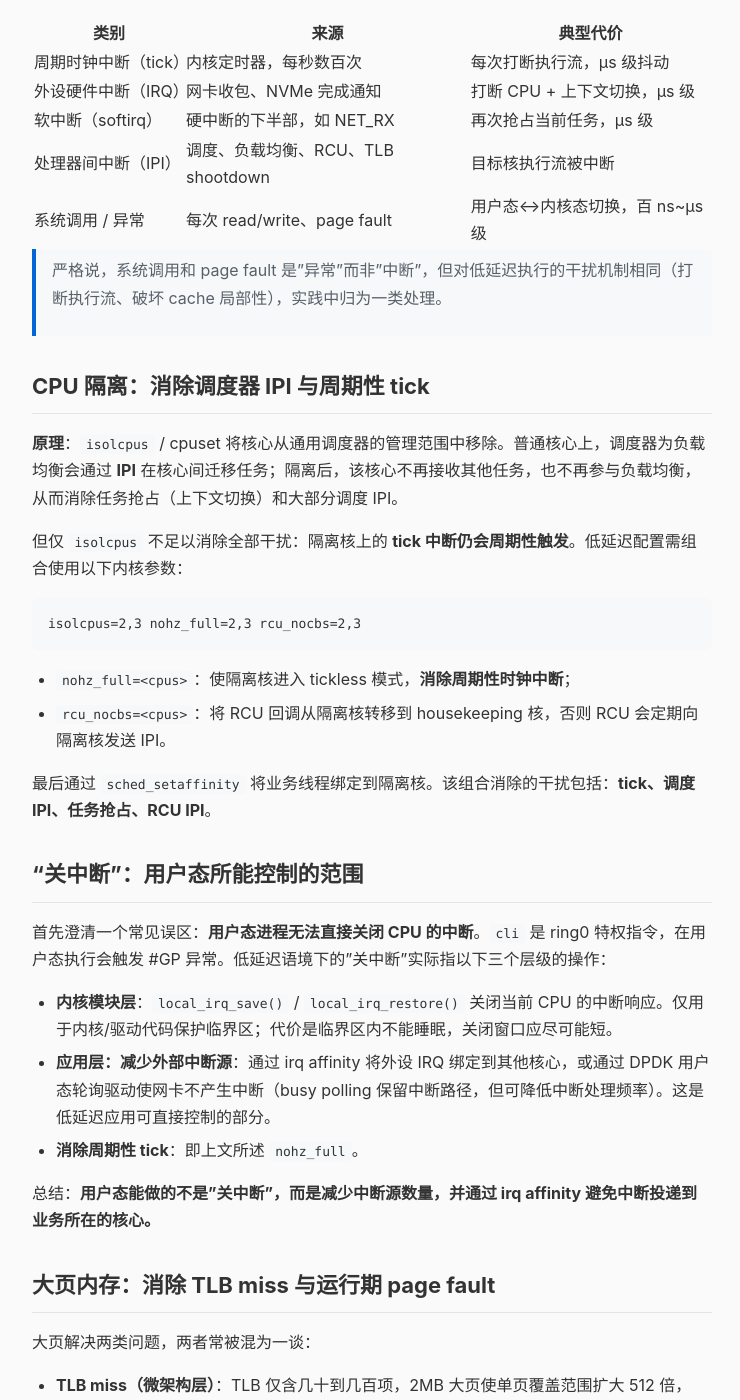
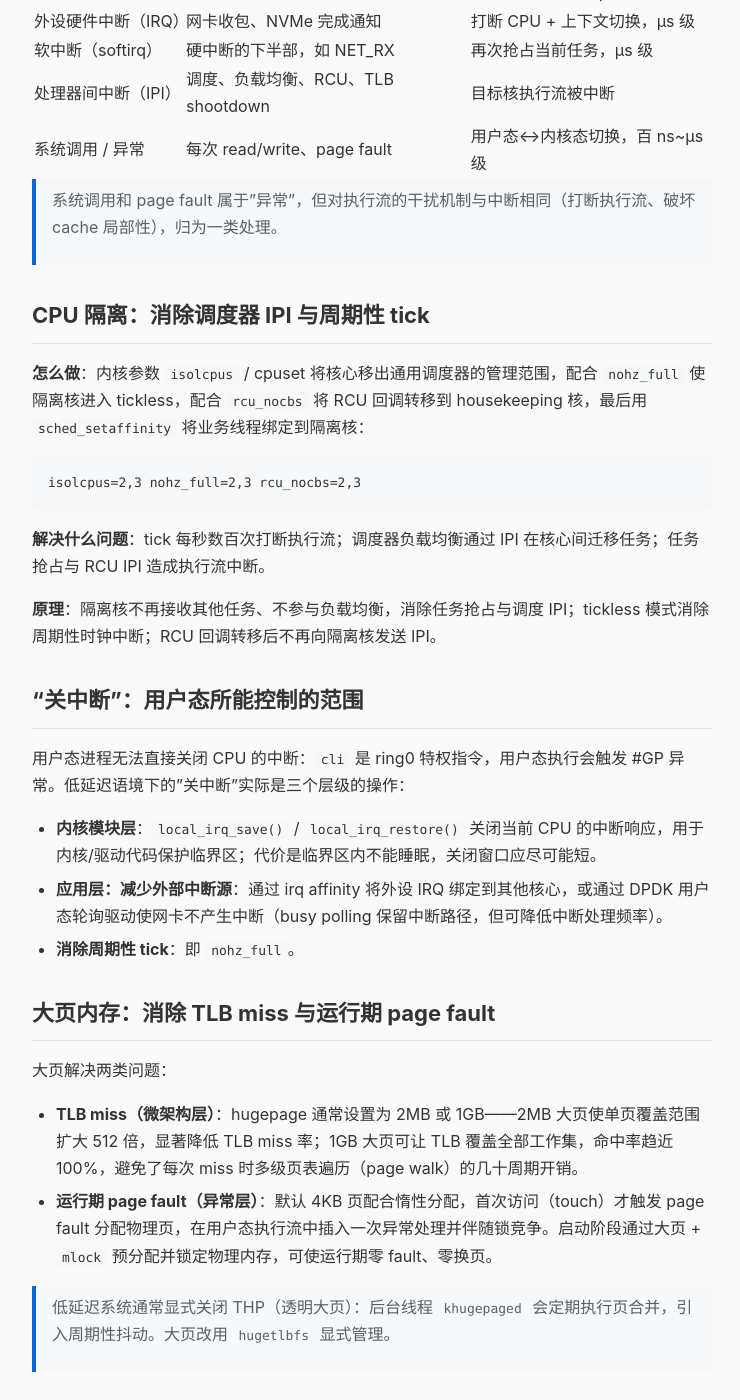
Before and after one commit to 4thcalabash/qd-knowledge, a Jekyll site: the page built from _posts/2026-07-31-cpu-interrupt-optimization-low-latency.md, in a window 1280 px wide and 1400 px high, scrolled down 814 px. Shown: the whole window, without its empty margins (268-1008 px from the left). Built offline with Jekyll 4.4.1, drawn with Linux system fonts in a browser that asks for light colours; some of the changed text lies outside the part shown.

Commit message:
修订博文：精简结构、去除误区表述，浓缩 TLB miss 说明

````diff
--- a/_posts/2026-07-31-cpu-interrupt-optimization-low-latency.md
+++ b/_posts/2026-07-31-cpu-interrupt-optimization-low-latency.md
@@ -5,14 +5,12 @@ model: DeepSeek-V4-Flash-0731
 tool: Kimi Code CLI
 ---
 
-在微秒级延迟预算下，主要性能损耗往往并非来自指令执行本身，而是中断与异常对执行流的打断：时钟中断、硬件中断、软中断、处理器间中断、系统调用。每次中断处理都伴随上下文切换、cache 局部性破坏与流水线清空。本文梳理与中断相关的 CPU 优化手段——CPU 隔离、关中断、大页内存、内核旁路——以及它们各自针对的中断类型。
+在微秒级延迟预算下，延迟主要来自中断与异常对执行流的打断。本文介绍四种针对中断的 CPU 优化手段——CPU 隔离、关中断、大页内存、内核旁路——各自的实现方式、解决的问题与原理。
 
 - 目录
 {:toc}
 
 ## 中断的分类
-
-不同手段针对的中断类型不同，先建立分类以便对照：
 
 | 类别 | 来源 | 典型代价 |
 |------|------|----------|
@@ -22,41 +20,36 @@ tool: Kimi Code CLI
 | 处理器间中断（IPI） | 调度、负载均衡、RCU、TLB shootdown | 目标核执行流被中断 |
 | 系统调用 / 异常 | 每次 read/write、page fault | 用户态↔内核态切换，百 ns~μs 级 |
 
-> 严格说，系统调用和 page fault 是"异常"而非"中断"，但对低延迟执行的干扰机制相同（打断执行流、破坏 cache 局部性），实践中归为一类处理。
+> 系统调用和 page fault 属于"异常"，但对执行流的干扰机制与中断相同（打断执行流、破坏 cache 局部性），归为一类处理。
 
 ## CPU 隔离：消除调度器 IPI 与周期性 tick
 
-**原理**：`isolcpus` / cpuset 将核心从通用调度器的管理范围中移除。普通核心上，调度器为负载均衡会通过 **IPI** 在核心间迁移任务；隔离后，该核心不再接收其他任务，也不再参与负载均衡，从而消除任务抢占（上下文切换）和大部分调度 IPI。
-
-但仅 `isolcpus` 不足以消除全部干扰：隔离核上的 **tick 中断仍会周期性触发**。低延迟配置需组合使用以下内核参数：
+**怎么做**：内核参数 `isolcpus` / cpuset 将核心移出通用调度器的管理范围，配合 `nohz_full` 使隔离核进入 tickless，配合 `rcu_nocbs` 将 RCU 回调转移到 housekeeping 核，最后用 `sched_setaffinity` 将业务线程绑定到隔离核：
 
 ```
 isolcpus=2,3 nohz_full=2,3 rcu_nocbs=2,3
 ```
 
-- `nohz_full=<cpus>`：使隔离核进入 tickless 模式，**消除周期性时钟中断**；
-- `rcu_nocbs=<cpus>`：将 RCU 回调从隔离核转移到 housekeeping 核，否则 RCU 会定期向隔离核发送 IPI。
+**解决什么问题**：tick 每秒数百次打断执行流；调度器负载均衡通过 IPI 在核心间迁移任务；任务抢占与 RCU IPI 造成执行流中断。
 
-最后通过 `sched_setaffinity` 将业务线程绑定到隔离核。该组合消除的干扰包括：**tick、调度 IPI、任务抢占、RCU IPI**。
+**原理**：隔离核不再接收其他任务、不参与负载均衡，消除任务抢占与调度 IPI；tickless 模式消除周期性时钟中断；RCU 回调转移后不再向隔离核发送 IPI。
 
 ## "关中断"：用户态所能控制的范围
 
-首先澄清一个常见误区：**用户态进程无法直接关闭 CPU 的中断**。`cli` 是 ring0 特权指令，在用户态执行会触发 #GP 异常。低延迟语境下的"关中断"实际指以下三个层级的操作：
+用户态进程无法直接关闭 CPU 的中断：`cli` 是 ring0 特权指令，用户态执行会触发 #GP 异常。低延迟语境下的"关中断"实际是三个层级的操作：
 
-- **内核模块层**：`local_irq_save()` / `local_irq_restore()` 关闭当前 CPU 的中断响应。仅用于内核/驱动代码保护临界区；代价是临界区内不能睡眠，关闭窗口应尽可能短。
-- **应用层：减少外部中断源**：通过 irq affinity 将外设 IRQ 绑定到其他核心，或通过 DPDK 用户态轮询驱动使网卡不产生中断（busy polling 保留中断路径，但可降低中断处理频率）。这是低延迟应用可直接控制的部分。
-- **消除周期性 tick**：即上文所述 `nohz_full`。
-
-总结：**用户态能做的不是"关中断"，而是减少中断源数量，并通过 irq affinity 避免中断投递到业务所在的核心。**
+- **内核模块层**：`local_irq_save()` / `local_irq_restore()` 关闭当前 CPU 的中断响应，用于内核/驱动代码保护临界区；代价是临界区内不能睡眠，关闭窗口应尽可能短。
+- **应用层：减少外部中断源**：通过 irq affinity 将外设 IRQ 绑定到其他核心，或通过 DPDK 用户态轮询驱动使网卡不产生中断（busy polling 保留中断路径，但可降低中断处理频率）。
+- **消除周期性 tick**：即 `nohz_full`。
 
 ## 大页内存：消除 TLB miss 与运行期 page fault
 
-大页解决两类问题，两者常被混为一谈：
+大页解决两类问题：
 
-- **TLB miss（微架构层）**：TLB 仅含几十到几百项，2MB 大页使单页覆盖范围扩大 512 倍，1GB 大页可让 TLB 覆盖全部工作集，命中率趋近 100%。每次 TLB miss 都需要多级页表遍历（page walk），耗时几十个周期起步，高吞吐场景下累计开销显著。
-- **运行期 page fault（异常层）**：默认 4KB 页配合惰性分配意味着**首次访问（touch）才触发 page fault 分配物理页**——这是在用户态执行流中插入的一次异常处理，且伴随锁竞争。正确做法是在启动阶段通过大页 + `mlock` 预分配并锁定物理内存，使**运行期零 fault、零换页**。
+- **TLB miss（微架构层）**：hugepage 通常设置为 2MB 或 1GB——2MB 大页使单页覆盖范围扩大 512 倍，显著降低 TLB miss 率；1GB 大页可让 TLB 覆盖全部工作集，命中率趋近 100%，避免了每次 miss 时多级页表遍历（page walk）的几十周期开销。
+- **运行期 page fault（异常层）**：默认 4KB 页配合惰性分配，首次访问（touch）才触发 page fault 分配物理页，在用户态执行流中插入一次异常处理并伴随锁竞争。启动阶段通过大页 + `mlock` 预分配并锁定物理内存，可使运行期零 fault、零换页。
 
-> 低延迟系统通常**显式关闭 THP（透明大页）**：其后台线程 `khugepaged` 会定期执行页合并，引入周期性抖动。大页改用 `hugetlbfs` 显式管理。
+> 低延迟系统通常显式关闭 THP（透明大页）：后台线程 `khugepaged` 会定期执行页合并，引入周期性抖动。大页改用 `hugetlbfs` 显式管理。
 
 ## 内核旁路（Bypass）：消除硬中断、软中断与系统调用
 
@@ -64,7 +57,7 @@ isolcpus=2,3 nohz_full=2,3 rcu_nocbs=2,3
 
 ![传统内核路径的三次执行流中断]({{ site.baseurl }}/assets/images/cpu-interrupt-paths.svg)
 
-**内核旁路（bypass）**的思路是绕开这条路径：通过 DPDK 等用户态轮询驱动，使网卡 DMA 直达用户态内存、收发不再经过中断与系统调用（零中断、零 syscall、零拷贝）；或以 io_uring 批量提交请求、减少 syscall 次数。代价是轮询模式下 CPU 持续占用。
+**内核旁路（bypass）**：通过 DPDK 等用户态轮询驱动，使网卡 DMA 直达用户态内存、收发不再经过中断与系统调用（零中断、零 syscall、零拷贝）；或以 io_uring 批量提交请求、减少 syscall 次数。代价是轮询模式下 CPU 持续占用。
 
 > bypass 的完整实现原理（DPDK 轮询模型、io_uring 的 SQPOLL 模式等）将在后续文章中单独展开。
 
@@ -77,7 +70,7 @@ isolcpus=2,3 nohz_full=2,3 rcu_nocbs=2,3
 | 大页 + 预分配 | 运行期 page fault | TLB miss 消除 |
 | DPDK / bypass | 硬中断、softirq、syscall | 零拷贝、零上下文切换 |
 
-判断依据：**隔离和大页针对的是"周期性/结构性中断"，bypass 针对的是"事件驱动的中断"**——两者相互独立，低延迟系统通常需同时采用。
+隔离和大页针对"周期性/结构性中断"，bypass 针对"事件驱动的中断"，两者相互独立，低延迟系统通常需同时采用。
 
 ---
 
````
